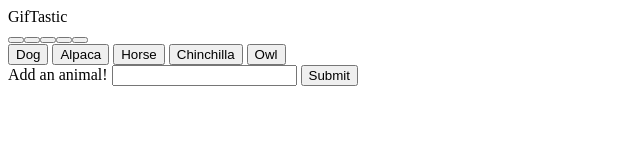
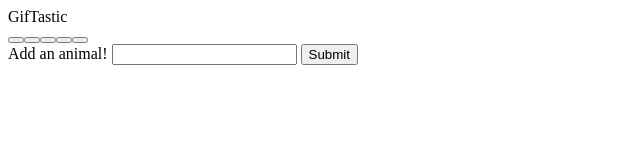
Before and after one commit to Norby257/gifTastic, a plain HTML site: page index.html in a window 1280 px wide. Shown: the whole page, without its empty margins (0-640 px from the left). Drawn offline with nearby package versions, Linux system fonts and the light colour scheme.

Commit message:
commented out buttons

```diff
--- a/index.html
+++ b/index.html
@@ -4,7 +4,7 @@
     <meta charset="UTF-8">
     <meta name="viewport" content="width=device-width, initial-scale=1.0">
     <meta http-equiv="X-UA-Compatible" content="ie=edge">
-    <title>Document</title>
+    <title>Giphy Time!</title>
     <!-- link to bootstrap -->
     <!--link to css -->
     <link rel="stylesheet" href="style.css">
@@ -25,7 +25,7 @@
     <!-- buttons with data-animal attribute -->
     <!-- starting with a few buttons for now -->
 
-    <button data-animal ="dog">Dog</button>
+    <!-- <button data-animal ="dog">Dog</button>
 
     <button data-animal="alpaca">Alpaca</button>
 
@@ -33,7 +33,7 @@
 
     <button data-aniaml = "chinchilla">Chinchilla</button>
 
-    <button data-animal = "owl">Owl</button>
+    <button data-animal = "owl">Owl</button> -->
 
 
     <!-- just adding a row for space -->
```
